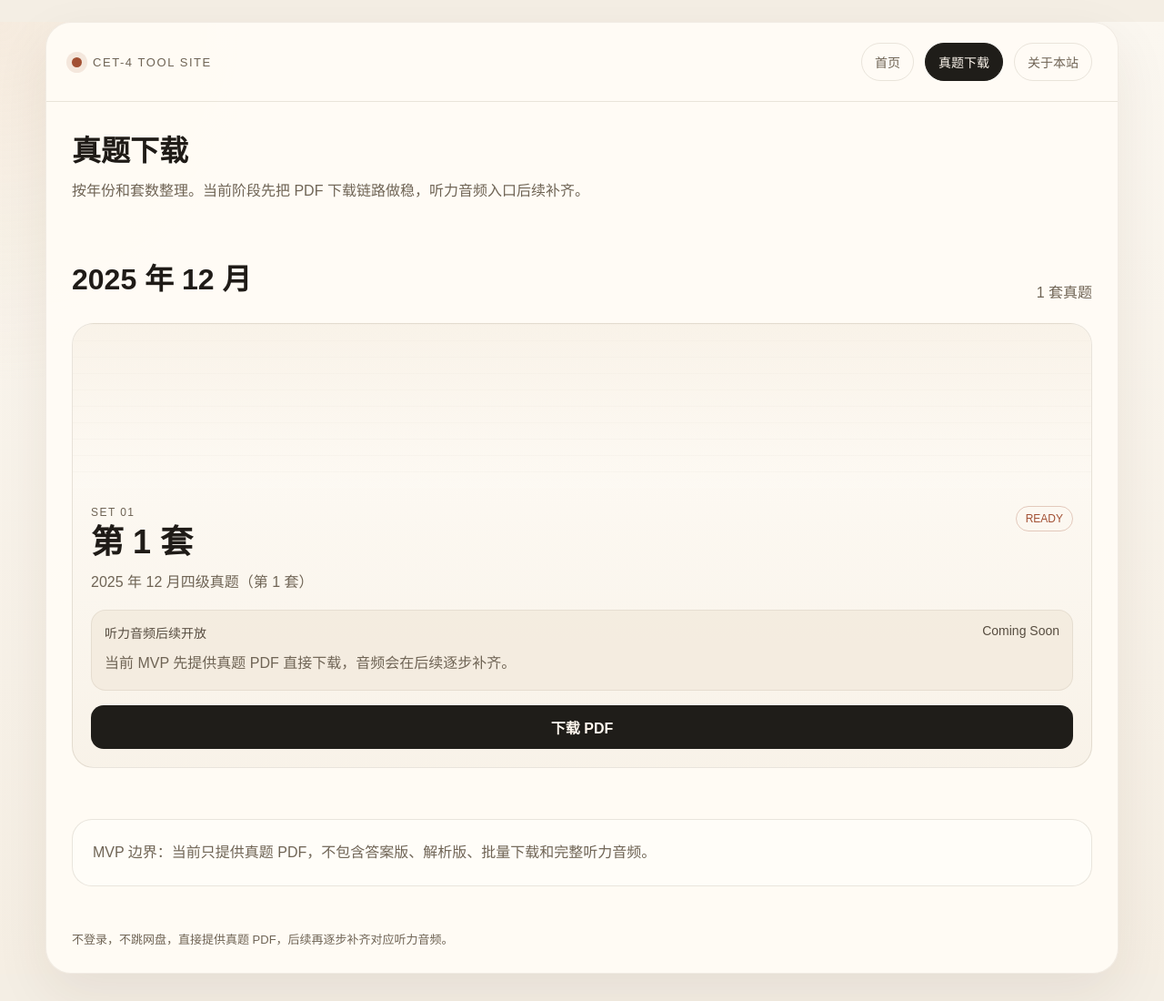
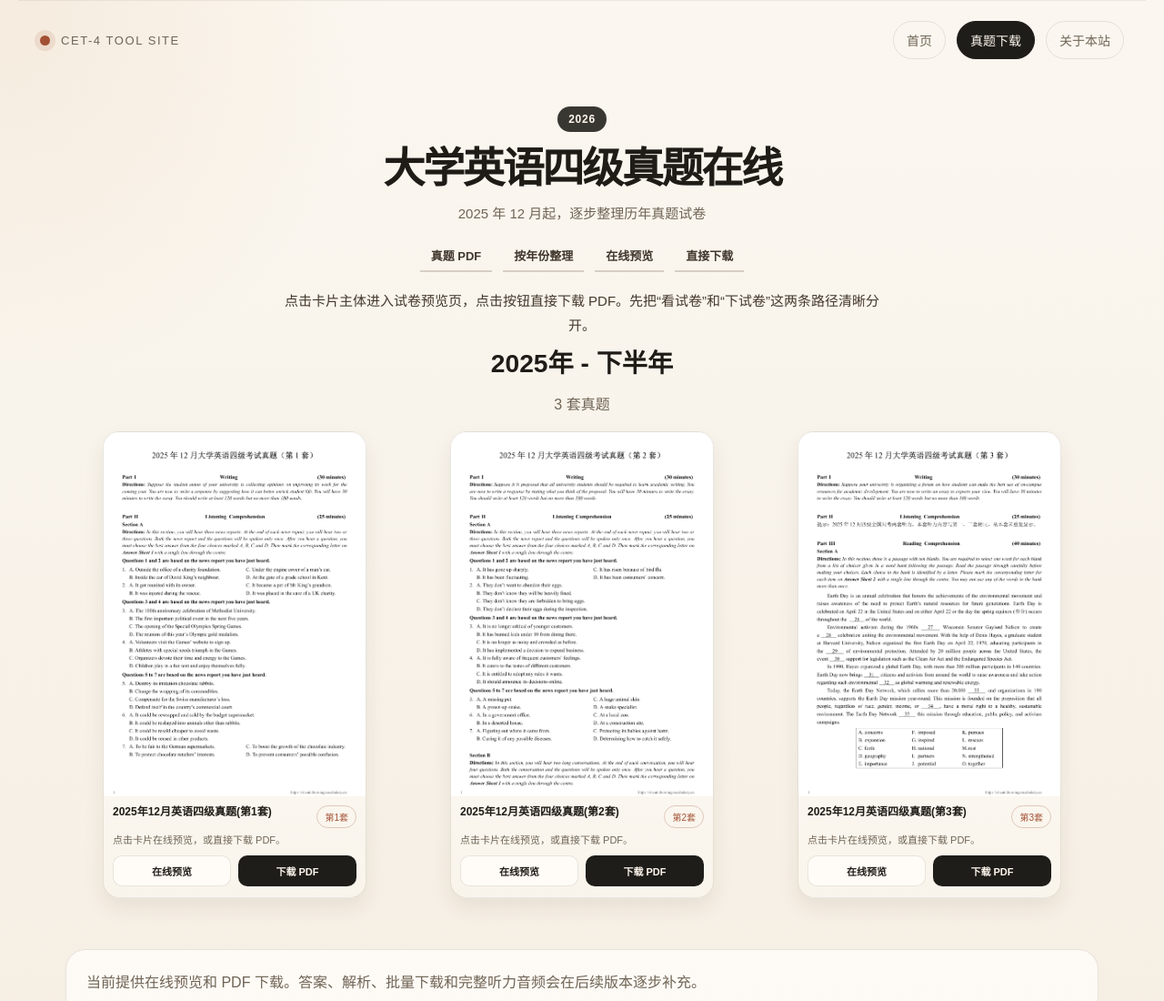
Before and after one commit to catteacher0515/cet4-download, an Astro site: page /papers in a window 1280 px wide. Shown: the top 1100 px of the page at 91% size. Built offline with nearby package versions, Linux system fonts and the light colour scheme; Astro itself is replaced by a stand-in of ours.

Commit message:
完成四级真题首版下载与预览页

```diff
--- a/src/components/PaperCard.astro
+++ b/src/components/PaperCard.astro
@@ -6,47 +6,41 @@ interface Props {
 }
 
 const { paper } = Astro.props;
+const previewHref = `/papers/${paper.year}/${paper.month}/${paper.setNumber}/`;
 ---
 
 <article class="paper-card">
-  <div class="paper-card__sheet" aria-hidden="true"></div>
+  <a class="paper-card__preview-link" href={previewHref} aria-label={`进入 ${paper.title} 在线预览页`}>
+    <div class="paper-card__preview">
+      {
+        paper.previewImagePath ? (
+          <img
+            class="paper-card__preview-image"
+            src={paper.previewImagePath}
+            alt={`${paper.title} 预览图`}
+            loading="lazy"
+          />
+        ) : (
+          <div class="paper-card__sheet" aria-hidden="true"></div>
+        )
+      }
+    </div>
+  </a>
 
   <div class="paper-card__body">
     <div class="paper-card__head">
       <div>
-        <p class="paper-card__eyebrow">SET {String(paper.setNumber).padStart(2, "0")}</p>
-        <h2 class="paper-card__title">第 {paper.setNumber} 套</h2>
+        <h2 class="paper-card__title">{paper.title}</h2>
       </div>
-      <span class="paper-card__badge">READY</span>
+      <span class="paper-card__badge">第{paper.setNumber}套</span>
     </div>
 
-    <p class="paper-card__meta">{paper.title}</p>
-
-    {
-      paper.audioPath ? (
-        <div class="paper-card__audio">
-          <div class="paper-card__audio-head">
-            <span>听力播放器</span>
-            <span>{paper.audioDuration}</span>
-          </div>
-
-          <audio controls preload="none" style="width: 100%;">
-            <source src={paper.audioPath} type="audio/mpeg" />
-            你的浏览器暂不支持音频播放，请直接下载后使用。
-          </audio>
-        </div>
-      ) : (
-        <div class="paper-card__audio paper-card__audio--pending">
-          <div class="paper-card__audio-head">
-            <span>听力音频后续开放</span>
-            <span>Coming Soon</span>
-          </div>
-          <p class="page-copy">当前 MVP 先提供真题 PDF 直接下载，音频会在后续逐步补齐。</p>
-        </div>
-      )
-    }
+    <p class="paper-card__meta">点击卡片在线预览，或直接下载 PDF。</p>
 
     <div class="paper-card__actions">
+      <a class="paper-card__button paper-card__button--secondary" href={previewHref}>
+        在线预览
+      </a>
       <a class="paper-card__button paper-card__button--primary" href={paper.pdfPath} download>
         下载 PDF
       </a>
--- a/src/data/cet4.ts
+++ b/src/data/cet4.ts
@@ -5,6 +5,7 @@ export type Cet4Paper = {
   setNumber: number;
   title: string;
   pdfPath: string;
+  previewImagePath?: string;
   audioPath?: string;
   audioDuration?: string;
 };
@@ -15,8 +16,27 @@ export const papers: Cet4Paper[] = [
     year: 2025,
     month: 12,
     setNumber: 1,
-    title: "2025 年 12 月四级真题（第 1 套）",
-    pdfPath: "/papers/2025/12/cet4-2025-12-set-01.pdf"
+    title: "2025年12月英语四级真题(第1套)",
+    pdfPath: "/papers/2025/12/cet4-2025-12-set-01.pdf",
+    previewImagePath: "/previews/2025/12/cet4-2025-12-set-01.png"
+  },
+  {
+    id: "cet4-2025-12-set-02",
+    year: 2025,
+    month: 12,
+    setNumber: 2,
+    title: "2025年12月英语四级真题(第2套)",
+    pdfPath: "/papers/2025/12/cet4-2025-12-set-02.pdf",
+    previewImagePath: "/previews/2025/12/cet4-2025-12-set-02.png"
+  },
+  {
+    id: "cet4-2025-12-set-03",
+    year: 2025,
+    month: 12,
+    setNumber: 3,
+    title: "2025年12月英语四级真题(第3套)",
+    pdfPath: "/papers/2025/12/cet4-2025-12-set-03.pdf",
+    previewImagePath: "/previews/2025/12/cet4-2025-12-set-03.png"
   }
 ];
 
--- a/src/layouts/BaseLayout.astro
+++ b/src/layouts/BaseLayout.astro
@@ -10,9 +10,10 @@ interface Props {
   title: string;
   description: string;
   pathname: string;
+  shellClassName?: string;
 }
 
-const { title, description, pathname } = Astro.props;
+const { title, description, pathname, shellClassName = "" } = Astro.props;
 
 const navItems: NavItem[] = [
   { href: "/", label: "首页" },
@@ -29,7 +30,7 @@ const navItems: NavItem[] = [
     <meta name="description" content={description} />
   </head>
   <body>
-    <div class="site-shell">
+    <div class={`site-shell ${shellClassName}`.trim()}>
       <header class="site-header">
         <div class="brand">
           <span class="brand-mark"></span>
--- a/src/pages/papers.astro
+++ b/src/pages/papers.astro
@@ -10,22 +10,35 @@ const groups = groupPapersBySession(papers);
   title="真题下载"
   description="按年份查看四级真题，直接下载 PDF。"
   pathname="/papers"
+  shellClassName="site-shell--full-bleed"
 >
-  <section class="page-section">
-    <h1 class="page-title">真题下载</h1>
-    <p class="page-copy">
-      按年份和套数整理。当前阶段先把 PDF 下载链路做稳，听力音频入口后续补齐。
+  <section class="papers-hero papers-hero--compact page-section">
+    <div class="papers-hero__header">
+      <span class="papers-hero__year-tag">2026</span>
+      <h1 class="papers-hero__title">大学英语四级真题在线</h1>
+      <p class="papers-hero__subline">2025 年 12 月起，逐步整理历年真题试卷</p>
+    </div>
+
+    <div class="papers-hero__chips">
+      <span>真题 PDF</span>
+      <span>按年份整理</span>
+      <span>在线预览</span>
+      <span>直接下载</span>
+    </div>
+
+    <p class="papers-hero__copy">
+      点击卡片主体进入试卷预览页，点击按钮直接下载 PDF。先把“看试卷”和“下试卷”这两条路径清晰分开。
     </p>
   </section>
 
   {groups.map((group) => (
-    <section class="page-section">
-      <div class="papers-section__head">
-        <h2 class="section-title">{group.label}</h2>
+    <section class="page-section papers-session papers-session--compact">
+      <div class="papers-section__head papers-section__head--center">
+        <h2 class="papers-session__title">{group.year}年 - {group.month === 12 ? "下半年" : "上半年"}</h2>
         <p class="page-copy">{group.papers.length} 套真题</p>
       </div>
 
-      <div class="papers-grid">
+      <div class="papers-grid papers-grid--three-up">
         {group.papers.map((paper) => (
           <PaperCard paper={paper} />
         ))}
@@ -36,7 +49,7 @@ const groups = groupPapersBySession(papers);
   <section class="page-section">
     <div class="panel">
       <p class="page-copy">
-        MVP 边界：当前只提供真题 PDF，不包含答案版、解析版、批量下载和完整听力音频。
+        当前提供在线预览和 PDF 下载。答案、解析、批量下载和完整听力音频会在后续版本逐步补充。
       </p>
     </div>
   </section>
--- a/src/styles/global.css
+++ b/src/styles/global.css
@@ -46,6 +46,37 @@ img {
   border-radius: 28px;
   box-shadow: 0 22px 60px rgba(60, 42, 20, 0.08);
   overflow: hidden;
+}
+
+.site-shell--full-bleed {
+  width: calc(100% - 40px);
+  max-width: none;
+  margin: 0 auto 48px;
+  border-radius: 0;
+  border-left: none;
+  border-right: none;
+  box-shadow: none;
+  background: transparent;
+}
+
+.site-shell--full-bleed .site-header {
+  width: min(1480px, calc(100% - 48px));
+  margin: 0 auto;
+  padding-left: 0;
+  padding-right: 0;
+  border-bottom: none;
+}
+
+.site-shell--full-bleed main {
+  width: min(1480px, calc(100% - 48px));
+  margin: 0 auto;
+}
+
+.site-shell--full-bleed .site-footer {
+  width: min(1480px, calc(100% - 48px));
+  margin: 0 auto;
+  padding-left: 0;
+  padding-right: 0;
 }
 
 .site-header {
@@ -173,21 +204,136 @@ img {
   margin-bottom: 18px;
 }
 
+.papers-section__head--center {
+  flex-direction: column;
+  justify-content: center;
+  align-items: center;
+  text-align: center;
+  margin-bottom: 14px;
+}
+
+.papers-hero {
+  padding-top: 42px;
+  padding-bottom: 20px;
+  text-align: center;
+}
+
+.papers-hero--compact {
+  padding-top: 30px;
+  padding-bottom: 14px;
+}
+
+.papers-hero__header {
+  max-width: 760px;
+  margin: 0 auto;
+}
+
+.papers-hero__year-tag {
+  display: inline-flex;
+  align-items: center;
+  justify-content: center;
+  min-width: 50px;
+  height: 28px;
+  padding: 0 12px;
+  border-radius: 999px;
+  background: rgba(31, 29, 25, 0.88);
+  color: #fff8ef;
+  font-size: 12px;
+  font-weight: 700;
+  letter-spacing: 0.06em;
+}
+
+.papers-hero__title {
+  margin: 16px 0 12px;
+  font-size: clamp(2.05rem, 3.6vw, 3.3rem);
+  line-height: 1.08;
+  letter-spacing: -0.05em;
+}
+
+.papers-hero__subline {
+  margin: 0;
+  color: var(--muted);
+  font-size: 15px;
+}
+
+.papers-hero__chips {
+  display: flex;
+  justify-content: center;
+  flex-wrap: wrap;
+  gap: 12px;
+  margin: 20px 0 18px;
+}
+
+.papers-hero__chips span {
+  padding: 7px 12px;
+  border-bottom: 2px solid rgba(74, 56, 29, 0.2);
+  color: #40372d;
+  font-size: 13px;
+  font-weight: 600;
+}
+
+.papers-hero__copy {
+  margin: 0 auto;
+  max-width: 660px;
+  color: #44392d;
+  font-size: 15px;
+  line-height: 1.8;
+}
+
+.papers-session {
+  padding-top: 10px;
+}
+
+.papers-session--compact {
+  padding-top: 0;
+}
+
+.papers-session__title {
+  margin: 0;
+  font-size: clamp(1.3rem, 2.2vw, 1.9rem);
+  line-height: 1.08;
+}
+
 .papers-grid {
   display: grid;
-  grid-template-columns: repeat(auto-fit, minmax(280px, 1fr));
-  gap: 20px;
+  grid-template-columns: repeat(auto-fit, minmax(240px, 1fr));
+  gap: 18px;
+}
+
+.papers-grid--three-up {
+  grid-template-columns: repeat(3, minmax(0, 1fr));
+  gap: 10px;
+  align-items: start;
 }
 
 .paper-card {
-  border-radius: 24px;
+  border-radius: 18px;
   border: 1px solid var(--line);
-  background: linear-gradient(180deg, rgba(255, 252, 247, 0.98), rgba(248, 242, 232, 0.98));
+  background: linear-gradient(180deg, rgba(255, 255, 255, 0.98), rgba(249, 244, 235, 0.96));
   overflow: hidden;
+  box-shadow: 0 10px 22px rgba(56, 39, 17, 0.08);
+  max-width: 290px;
+  justify-self: center;
+  width: 100%;
+}
+
+.paper-card__preview-link {
+  display: block;
+}
+
+.paper-card__preview {
+  background: #f6f0e6;
+}
+
+.paper-card__preview-image {
+  width: 100%;
+  aspect-ratio: 0.72 / 1;
+  object-fit: cover;
+  object-position: top;
 }
 
 .paper-card__sheet {
-  min-height: 180px;
+  min-height: 172px;
   background:
     linear-gradient(180deg, rgba(244, 235, 221, 0.56), rgba(255, 252, 247, 0.2)),
     repeating-linear-gradient(
@@ -200,13 +346,13 @@ img {
 }
 
 .paper-card__body {
-  padding: 20px;
+  padding: 10px 10px 12px;
 }
 
 .paper-card__head {
   display: flex;
   justify-content: space-between;
-  gap: 12px;
+  gap: 10px;
   align-items: start;
 }
 
@@ -220,63 +366,110 @@ img {
 
 .paper-card__title {
   margin: 0;
-  font-size: 36px;
-  line-height: 1;
+  font-size: 12px;
+  line-height: 1.3;
 }
 
 .paper-card__badge {
-  padding: 6px 10px;
+  padding: 4px 8px;
   border-radius: 999px;
   border: 1px solid rgba(162, 80, 51, 0.28);
   color: var(--accent);
-  font-size: 12px;
+  font-size: 10px;
+  white-space: nowrap;
 }
 
 .paper-card__meta {
-  margin: 12px 0 16px;
+  margin: 6px 0 8px;
   color: var(--muted);
-  line-height: 1.75;
-}
-
-.paper-card__audio {
-  margin-bottom: 16px;
-  padding: 14px;
-  border-radius: 16px;
-  background: rgba(242, 233, 220, 0.72);
-  border: 1px solid rgba(74, 56, 29, 0.08);
-}
-
-.paper-card__audio--pending p {
-  margin-top: 10px;
-}
-
-.paper-card__audio-head {
-  display: flex;
-  justify-content: space-between;
-  gap: 12px;
-  margin-bottom: 10px;
-  color: #574d40;
-  font-size: 14px;
+  line-height: 1.45;
+  font-size: 11px;
 }
 
 .paper-card__actions {
   display: grid;
-  grid-template-columns: 1fr;
-  gap: 10px;
+  grid-template-columns: 1fr 1fr;
+  gap: 8px;
 }
 
 .paper-card__button {
   display: inline-flex;
   justify-content: center;
   align-items: center;
-  min-height: 48px;
-  border-radius: 14px;
+  min-height: 34px;
+  border-radius: 10px;
   font-weight: 700;
+  font-size: 11px;
+}
+
+.paper-card__button--secondary {
+  border: 1px solid var(--line);
+  background: rgba(255, 252, 247, 0.98);
+  color: var(--ink);
 }
 
 .paper-card__button--primary {
   background: var(--accent-dark);
   color: #fff8ef;
+}
+
+.preview-page {
+  padding-bottom: 12px;
+}
+
+.preview-page__header {
+  display: grid;
+  grid-template-columns: 1.1fr 0.9fr;
+  gap: 24px;
+  align-items: end;
+}
+
+.preview-page__eyebrow {
+  margin: 0 0 8px;
+  color: var(--muted);
+  font-size: 13px;
+  letter-spacing: 0.12em;
+  text-transform: uppercase;
+}
+
+.preview-page__title {
+  margin: 0 0 12px;
+  font-size: clamp(2rem, 4vw, 3.4rem);
+  line-height: 1.08;
+}
+
+.preview-page__actions {
+  display: grid;
+  grid-template-columns: 1fr 1fr;
+  gap: 12px;
+}
+
+.preview-viewer {
+  padding-top: 8px;
+}
+
+.preview-viewer__frame {
+  overflow: hidden;
+  border: 1px solid var(--line);
+  border-radius: 24px;
+  background: rgba(34, 31, 28, 0.96);
+  box-shadow: 0 20px 40px rgba(48, 35, 19, 0.16);
+}
+
+.preview-viewer__toolbar {
+  display: flex;
+  justify-content: space-between;
+  gap: 16px;
+  padding: 16px 20px;
+  color: rgba(255, 248, 239, 0.88);
+  font-size: 14px;
+}
+
+.preview-viewer__iframe {
+  width: 100%;
+  height: min(78vh, 1200px);
+  border: none;
+  background: #2a2724;
 }
 
 @media (max-width: 860px) {
@@ -296,4 +489,22 @@ img {
   .entry-grid {
     grid-template-columns: 1fr;
   }
+
+  .papers-hero,
+  .papers-hero--compact {
+    padding-top: 24px;
+    padding-bottom: 12px;
+  }
+
+  .papers-grid,
+  .papers-grid--three-up,
+  .paper-card__actions,
+  .preview-page__header,
+  .preview-page__actions {
+    grid-template-columns: 1fr;
+  }
+
+  .paper-card {
+    max-width: none;
+  }
 }
```
Also changed, not shown: AGENT.md (+4 -0 lines), docs/superpowers/specs/2026-05-11-cet4-tool-site-design.md (+37 -15 lines), src/pages/papers/[year]/[month]/[setNumber].astro (added, +60 -0 lines), tests/cet4-data.test.ts (+1 -1 lines), tests/site-build.test.ts (+24 -8 lines), public/previews/2025/12/cet4-2025-12-set-01.png (added), public/previews/2025/12/cet4-2025-12-set-02.png (added), public/previews/2025/12/cet4-2025-12-set-03.png (added), 2 other files.
